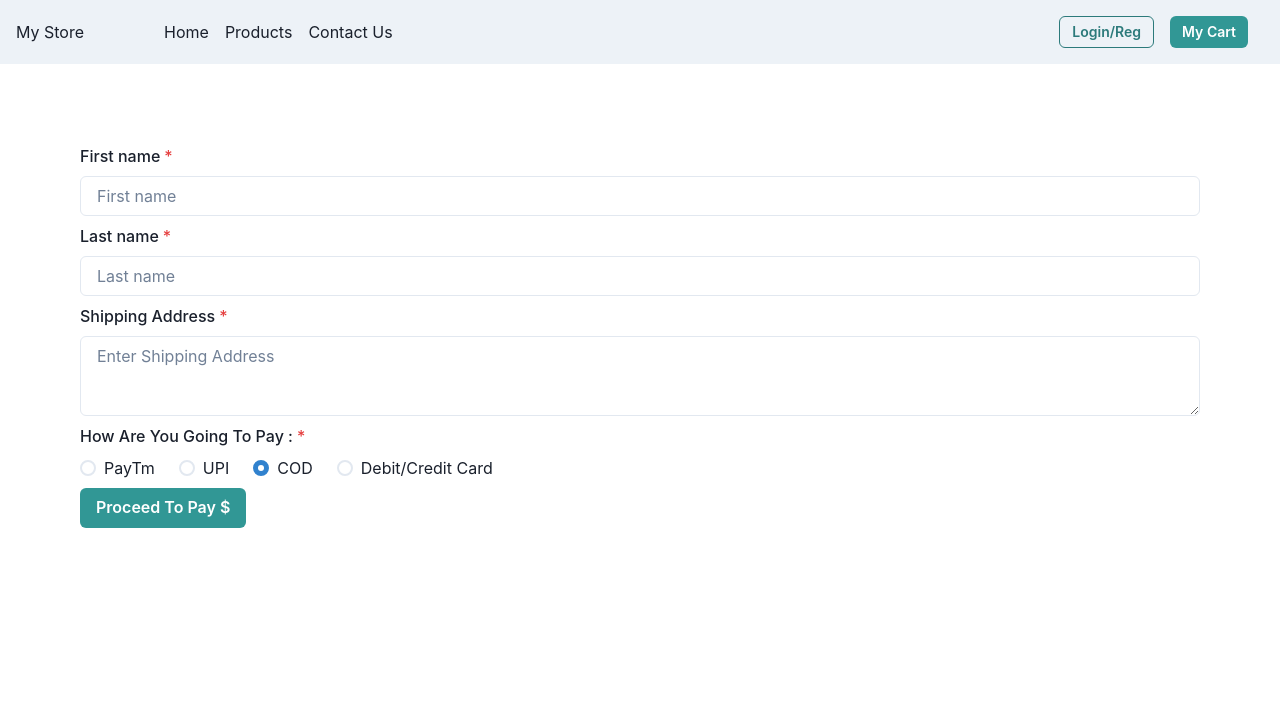
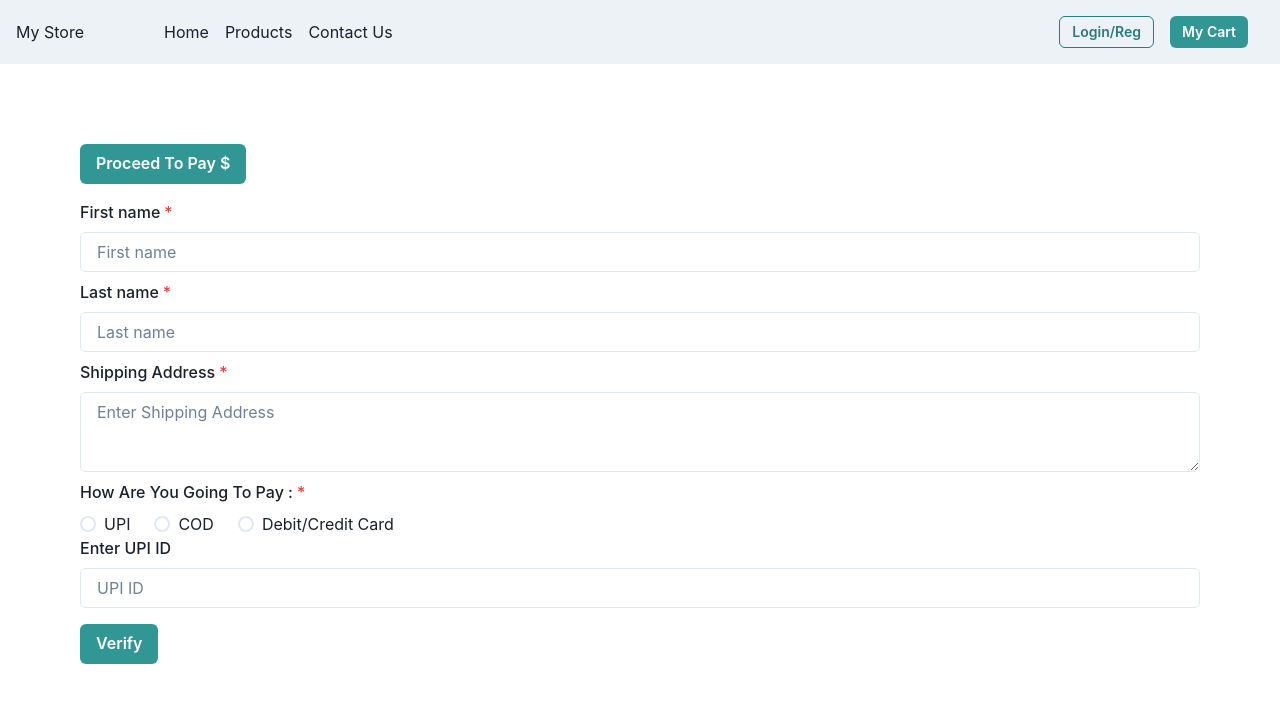
Before and after one commit to DarshanDixit05/ecommerce-task, a React (Create React App) app: page /Checkout in a window 1280 px wide. Shown: the top 702 px of the page. Built offline with nearby package versions, Linux system fonts and the light colour scheme.

Commit message:
finishing up

```diff
--- a/src/pages/Checkout.js
+++ b/src/pages/Checkout.js
@@ -1,4 +1,4 @@
-import React from 'react'
+import React , {useState} from 'react'
 import {
     FormControl,
     FormLabel,
@@ -9,13 +9,21 @@ import {
     Button,
     RadioGroup,
     HStack,
-    Radio
+    Radio,
+    Text
   } from '@chakra-ui/react'
 
 function Checkout({total, setTotal}) {
+  const [selectedOption, setSelectedOption] = useState("UPI");
+  const handleChange = (e) =>{
+    setSelectedOption(e.target.value);
+  }
   return (
     <div id="Checkout_container">
         <FormControl isRequired>
+            <Button mb={2} colorScheme='teal' size='md'>
+                Proceed To Pay $ {total}
+            </Button>
             <FormLabel my={2}>First name</FormLabel>
             <Input placeholder='First name' />
             <FormLabel my={2}>Last name</FormLabel>
@@ -25,20 +33,49 @@ function Checkout({total, setTotal}) {
             <FormLabel my={2} as='legend'>
                 How Are You Going To Pay :
             </FormLabel>
-            <RadioGroup defaultValue='Itachi'>
-                <HStack spacing='24px'>
-                <Radio value='Sasuke'>PayTm</Radio>
-                <Radio value='Nagato'>UPI</Radio>
-                <Radio value='Itachi'>COD</Radio>
-                <Radio value='Sage of the six Paths'>Debit/Credit Card</Radio>
+            <RadioGroup >
+                <HStack spacing='24px' onChange={handleChange}>
+                <Radio value='UPI'>UPI</Radio>
+                <Radio value='COD'>COD</Radio>
+                <Radio value='Card'>Debit/Credit Card</Radio>
                 </HStack>
             </RadioGroup>
-            <Button mt={2} colorScheme='teal' size='md'>
-                Proceed To Pay $ {total}
-            </Button>
+            {
+              <div>
+                {(selectedOption==="UPI")?<div>
+                <FormControl>
+                  <FormLabel>Enter UPI ID</FormLabel>
+                  <Input placeholder='UPI ID' />
+                </FormControl>
+                <Button
+                  mt={4}
+                  colorScheme='teal'
+                >
+                  Verify
+                </Button>
+                </div> : (selectedOption==="COD")?<div>
+                  <Text>Pay ${total} using UPI/Cash to the delivery man.</Text>
+                </div> :
+                <div>
+                  <FormControl>
+                    <FormLabel>Card Number</FormLabel>
+                    <Input placeholder='Enter Card Number' />
+                    <FormLabel>CVV</FormLabel>
+                    <Input placeholder='Enter CVV' />
+                  </FormControl>
+                  <Button
+                    mt={4}
+                    colorScheme='teal'
+                  >
+                    Verify
+                  </Button>
+                </div>
+                }
+              </div>
+            }
         </FormControl>
     </div>
   )
 }
 
-export default Checkout
+export default Checkout;
```
